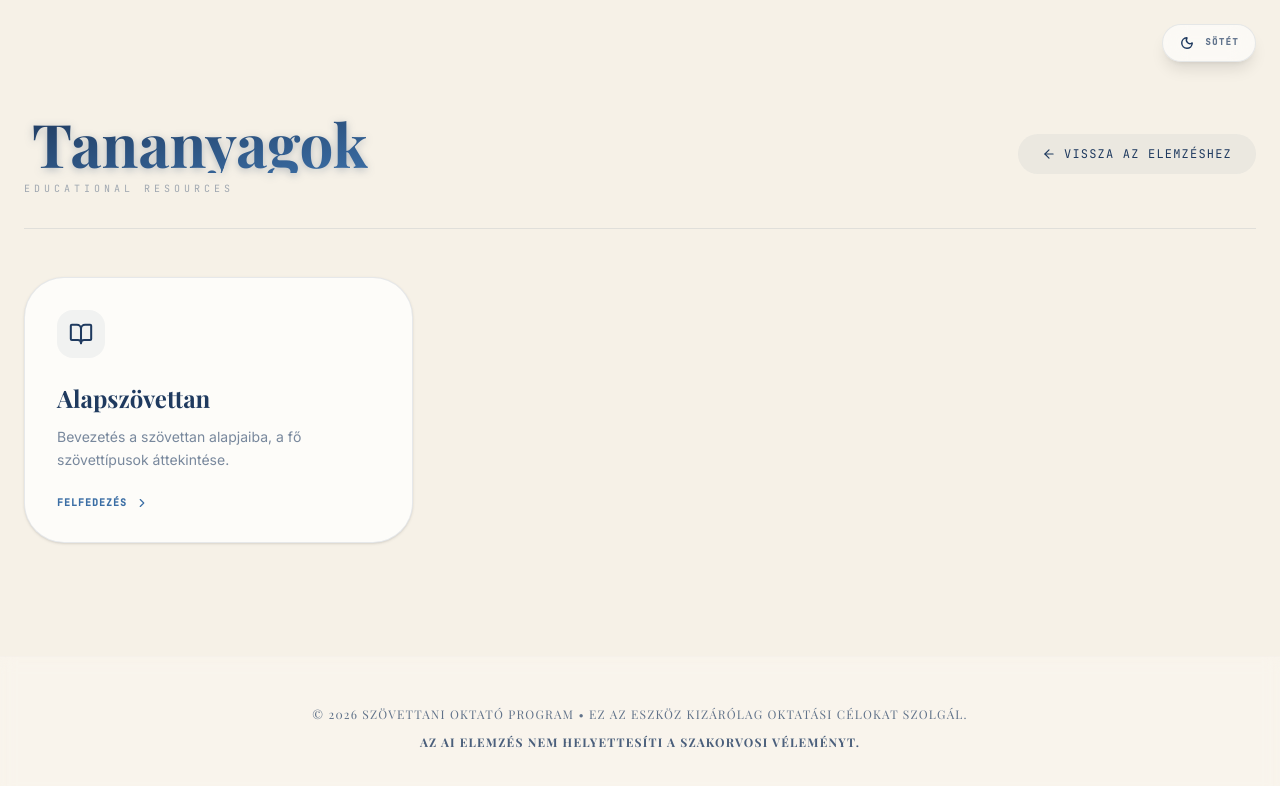
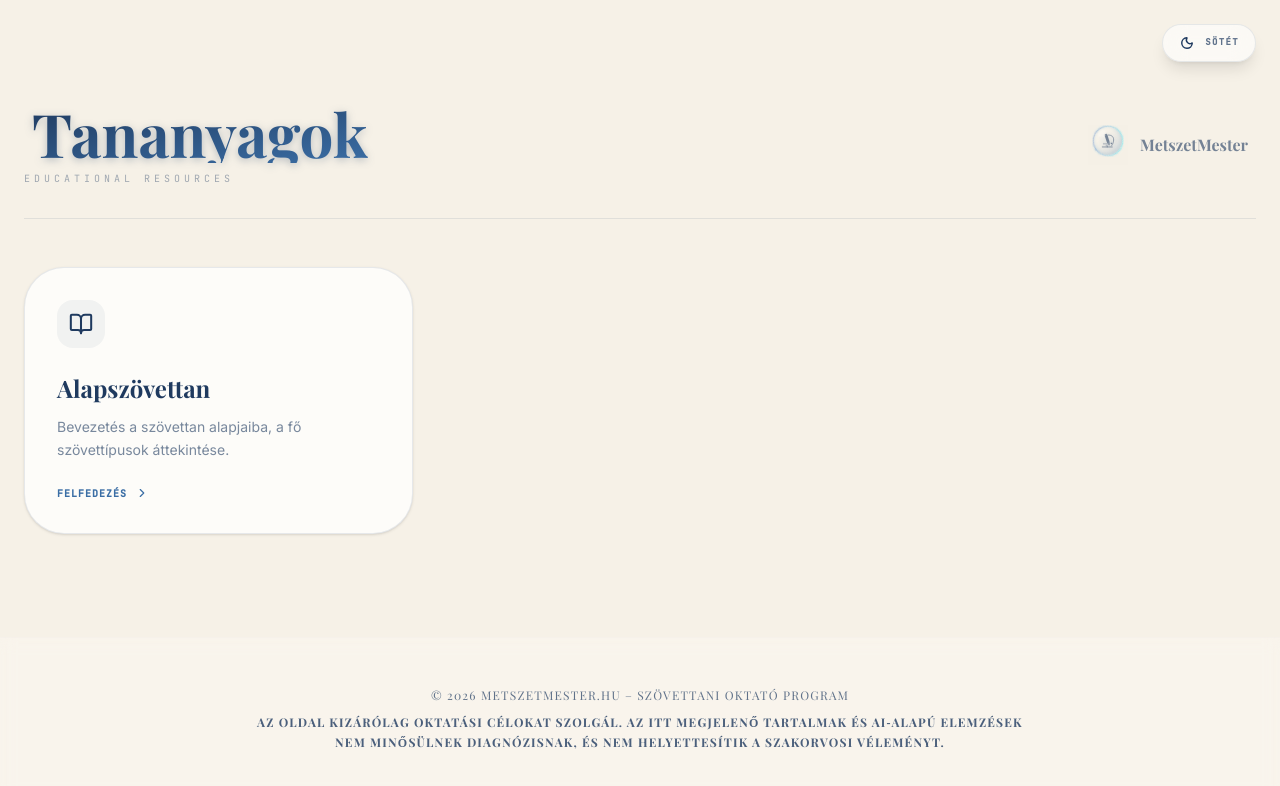
Before and after one commit to MeZsa/MetszetMester, a React (Vite) app: page / in a window 1280 px wide. Both pictures are taken after a click on the button "KURZUSOK". Shown: the top 786 px of the page. Built offline with nearby package versions, Linux system fonts and the light colour scheme; a web font is replaced by a local one.

Commit message:
feat: Enhance header with logo and app name
Replaces the "Back to main" button with the application logo and name for a more prominent and branded header experience. This change improves the visual identity of the application.

```diff
--- a/src/App.tsx
+++ b/src/App.tsx
@@ -901,12 +901,15 @@ export default function App() {
               className="w-full max-w-6xl mx-auto"
             >
               <div className="flex items-center justify-between mb-12">
-                <button
+                <div
                   onClick={() => setView('main')}
-                  className="text-xs font-mono uppercase tracking-widest opacity-40 hover:opacity-100 transition-opacity flex items-center gap-2"
+                  className="flex items-center gap-3 opacity-60 hover:opacity-100 transition-opacity cursor-pointer"
                 >
-                  <ArrowLeft size={14} /> Vissza a főoldalra
-                </button>
+                  <div className="relative overflow-hidden p-1 text-primary">
+                    <ScientificLogo size={32} />
+                  </div>
+                  <span className="font-serif font-bold text-primary pr-2">MetszetMester</span>
+                </div>
                 <div className="flex items-center gap-4">
                   {interpretationResult && (
                     <button
@@ -1057,12 +1060,15 @@ export default function App() {
               className="w-full max-w-6xl mx-auto"
             >
               <div className="flex items-center justify-between mb-12">
-                <button
+                <div
                   onClick={() => setView('main')}
-                  className="text-xs font-mono uppercase tracking-widest opacity-40 hover:opacity-100 transition-opacity flex items-center gap-2"
+                  className="flex items-center gap-3 opacity-60 hover:opacity-100 transition-opacity cursor-pointer"
                 >
-                  <ArrowLeft size={14} /> Vissza a főoldalra
-                </button>
+                  <div className="relative overflow-hidden p-1 text-primary">
+                    <ScientificLogo size={32} />
+                  </div>
+                  <span className="font-serif font-bold text-primary pr-2">MetszetMester</span>
+                </div>
               </div>
 
               <div className="bg-surface border border-line rounded-[3rem] p-12 md:p-20 shadow-sm space-y-12">
@@ -1158,17 +1164,20 @@ export default function App() {
                   <h2 className="elegant-title text-4xl md:text-6xl">Tananyagok</h2>
                   <p className="text-[10px] font-mono uppercase tracking-[0.4em] opacity-40">Educational Resources</p>
                 </div>
-                <button
+                <div
                   onClick={() => {
                     setView('main');
                     setSelectedCourse(null);
                     setSelectedModule(null);
                     setSelectedLesson(null);
                   }}
-                  className="flex items-center gap-2 px-6 py-3 bg-primary/5 hover:bg-primary/10 rounded-full text-xs font-mono uppercase tracking-widest transition-all"
+                  className="flex items-center gap-3 opacity-60 hover:opacity-100 transition-opacity cursor-pointer"
                 >
-                  <ArrowLeft size={14} /> Vissza az elemzéshez
-                </button>
+                  <div className="relative overflow-hidden p-1 text-primary">
+                    <ScientificLogo size={32} />
+                  </div>
+                  <span className="font-serif font-bold text-primary pr-2">MetszetMester</span>
+                </div>
               </div>
 
               {!selectedCourse ? (
@@ -1448,7 +1457,8 @@ export default function App() {
                   initial={{ scale: 0.8, opacity: 0 }}
                   animate={{ scale: 1, opacity: 1 }}
                   transition={{ delay: 0.2, duration: 0.8 }}
-                  className="p-8 text-primary relative overflow-hidden group"
+                  className="p-8 text-primary relative overflow-hidden group cursor-pointer"
+                  onClick={() => setView('main')}
                 >
                   <ScientificLogo size={240} />
                 </motion.div>
@@ -1457,7 +1467,8 @@ export default function App() {
                     initial={{ opacity: 0, y: 10 }}
                     animate={{ opacity: 1, y: 0 }}
                     transition={{ delay: 0.3, duration: 1 }}
-                    className="elegant-title text-6xl md:text-8xl"
+                    className="elegant-title text-6xl md:text-8xl cursor-pointer"
+                    onClick={() => setView('main')}
                   >
                     MetszetMester
                   </motion.h1>
@@ -2391,9 +2402,9 @@ export default function App() {
       <footer className="py-12 border-t border-line/10 bg-surface/30 backdrop-blur-sm">
         <div className="max-w-7xl mx-auto px-6 text-center">
           <p className="text-[11px] md:text-xs font-serif text-primary/70 tracking-widest uppercase leading-relaxed max-w-3xl mx-auto">
-            © 2026 Szövettani Oktató Program • Ez az eszköz kizárólag oktatási célokat szolgál.
+            © 2026 Metszetmester.hu – Szövettani Oktató Program
             <span className="block mt-2 font-bold text-primary/80">
-              Az AI elemzés nem helyettesíti a szakorvosi véleményt.
+              Az oldal kizárólag oktatási célokat szolgál. Az itt megjelenő tartalmak és AI‑alapú elemzések nem minősülnek diagnózisnak, és nem helyettesítik a szakorvosi véleményt.
             </span>
           </p>
         </div>
```
